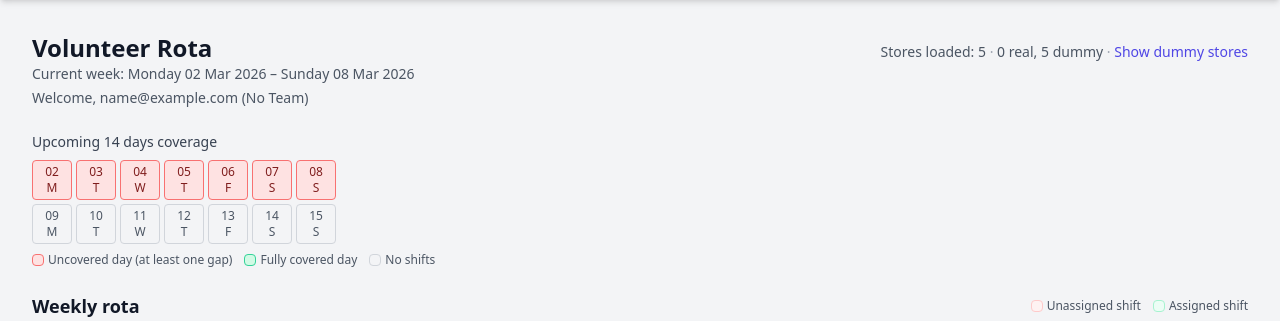
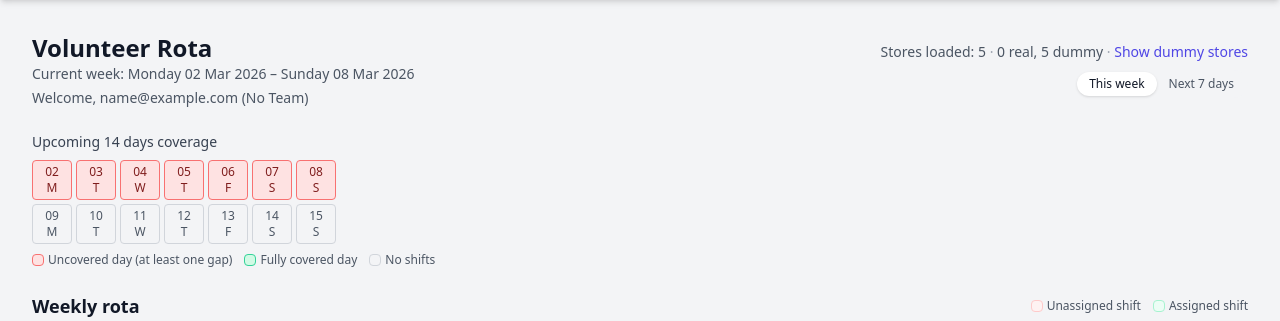
Before and after one commit to FraserSingh/TNT_APP, a Flask app: page /?show_dummy=0&window=week in a window 1280 px wide. Shown: the part 60-381 px from the top of the page. Run offline with Flask 3, Linux system fonts and the light colour scheme; the visitor is signed in with stand-in values (Sample User, id 1); data comes from the database, SQL or seed files in the repository; both versions use the stored data as it was after the commit; some libraries are stand-ins or nearby versions.

Commit message:
feat: add toggle for current working week or next 7 days

```diff
--- a/app/rota.py
+++ b/app/rota.py
@@ -66,17 +66,17 @@ def rota():
     ensure_dummy_stores()
 
     today = datetime.now(timezone.utc).date()
-    start_of_week = today - timedelta(days=today.weekday())
-    dates = [start_of_week + timedelta(days=i) for i in range(7)]
-    weekday_names = [
-        "Monday",
-        "Tuesday",
-        "Wednesday",
-        "Thursday",
-        "Friday",
-        "Saturday",
-        "Sunday",
-    ]
+    window_mode = request.args.get("window", "week")
+
+    if window_mode == "next7":
+        # Rolling window starting today
+        start_date = today
+    else:
+        # Calendar week (Monday-Sunday containing today)
+        start_date = today - timedelta(days=today.weekday())
+
+    dates = [start_date + timedelta(days=i) for i in range(7)]
+    weekday_names = [d.strftime("%A") for d in dates]
     show_dummy_stores = request.args.get("show_dummy", "1") == "1"
 
     all_stores = Store.query.order_by(Store.name.asc()).all()
@@ -152,6 +152,7 @@ def rota():
         dummy_store_count=dummy_count,
         real_store_count=real_count,
         show_dummy_stores=show_dummy_stores,
+        window_mode=window_mode,
         users=users,
         week_start=dates[0],
         week_end=dates[-1],
--- a/app/templates/rota.html
+++ b/app/templates/rota.html
@@ -8,7 +8,11 @@
         <div>
             <h1 class="text-2xl font-bold text-gray-900">Volunteer Rota</h1>
             <p class="text-sm text-gray-600">
+                {% if window_mode == 'next7' %}
+                    <span class="font-medium">Next 7 days:</span>
+                {% else %}
                     <span class="font-medium">Current week:</span>
+                {% endif %}
                 {{ week_start.strftime('%A %d %b %Y') }}
                 &ndash;
                 {{ week_end.strftime('%A %d %b %Y') }}
@@ -19,17 +23,30 @@
             </p>
         </div>
 
-        <div class="text-sm text-gray-600">
+        <div class="flex flex-col items-start gap-2 text-sm text-gray-600 md:items-end">
+            <div>
                 <span class="font-medium">Stores loaded:</span>
                 {{ store_count }}
                 <span class="text-gray-400">&middot;</span>
                 {{ real_store_count }} real, {{ dummy_store_count }} dummy
                 <span class="text-gray-400">&middot;</span>
                 {% if show_dummy_stores %}
-                <a href="{{ url_for('rota.rota', show_dummy=0) }}" class="text-indigo-600 hover:text-indigo-800">Hide dummy stores</a>
+                    <a href="{{ url_for('rota.rota', show_dummy=0, window=window_mode) }}" class="text-indigo-600 hover:text-indigo-800">Hide dummy stores</a>
                 {% else %}
-                <a href="{{ url_for('rota.rota', show_dummy=1) }}" class="text-indigo-600 hover:text-indigo-800">Show dummy stores</a>
+                    <a href="{{ url_for('rota.rota', show_dummy=1, window=window_mode) }}" class="text-indigo-600 hover:text-indigo-800">Show dummy stores</a>
                 {% endif %}
+            </div>
+
+            <div class="inline-flex rounded-full bg-gray-100 p-0.5 text-xs font-medium text-gray-600">
+                <a href="{{ url_for('rota.rota', window='week', show_dummy=1 if show_dummy_stores else 0) }}"
+                   class="px-3 py-1 rounded-full {{ 'bg-white shadow text-gray-900' if window_mode != 'next7' else 'hover:text-gray-900' }}">
+                    This week
+                </a>
+                <a href="{{ url_for('rota.rota', window='next7', show_dummy=1 if show_dummy_stores else 0) }}"
+                   class="px-3 py-1 rounded-full {{ 'bg-white shadow text-gray-900' if window_mode == 'next7' else 'hover:text-gray-900' }}">
+                    Next 7 days
+                </a>
+            </div>
         </div>
     </div>
 
```
Also changed, not shown: instance/rota.db. Lines whose indentation alone changed are shown as unchanged.
